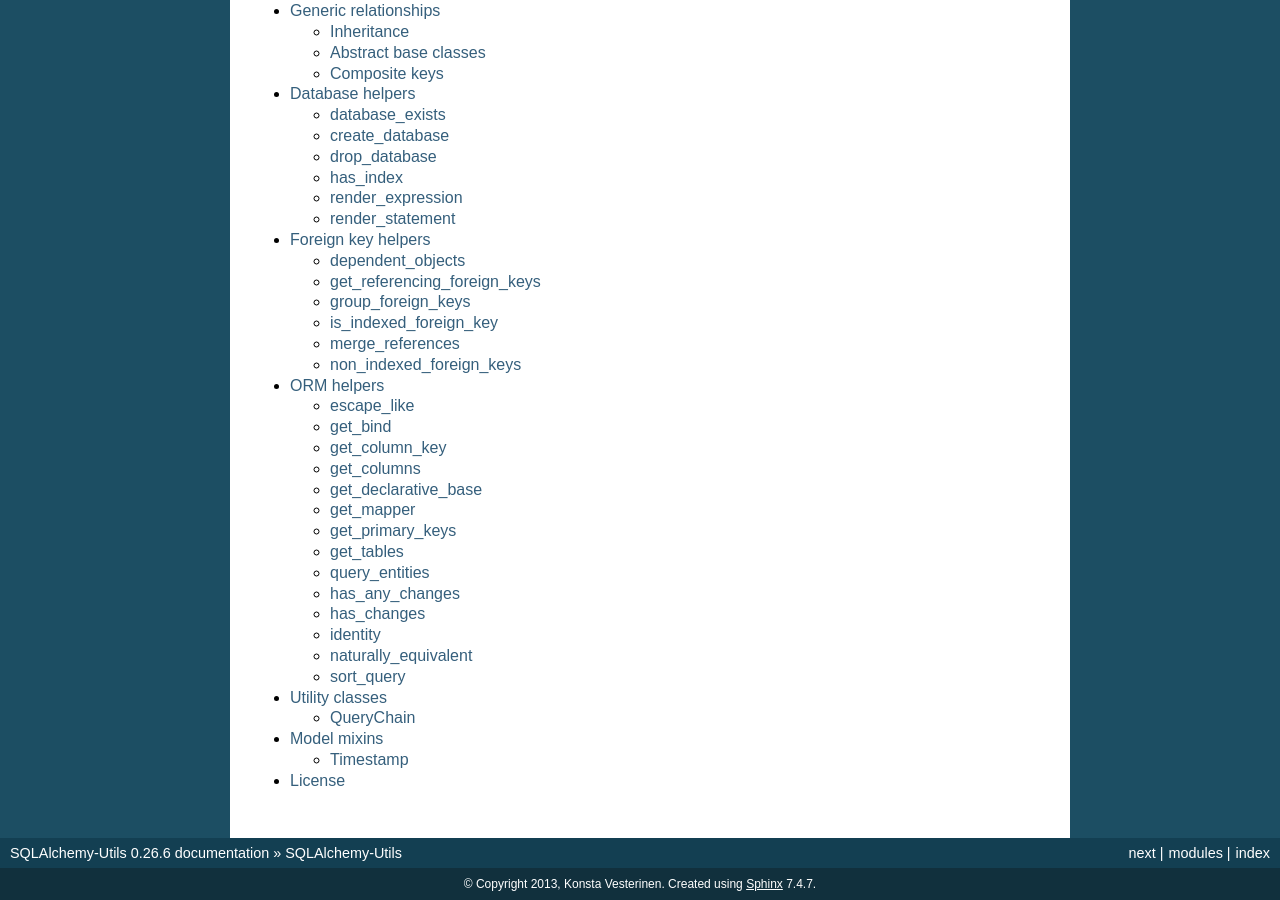
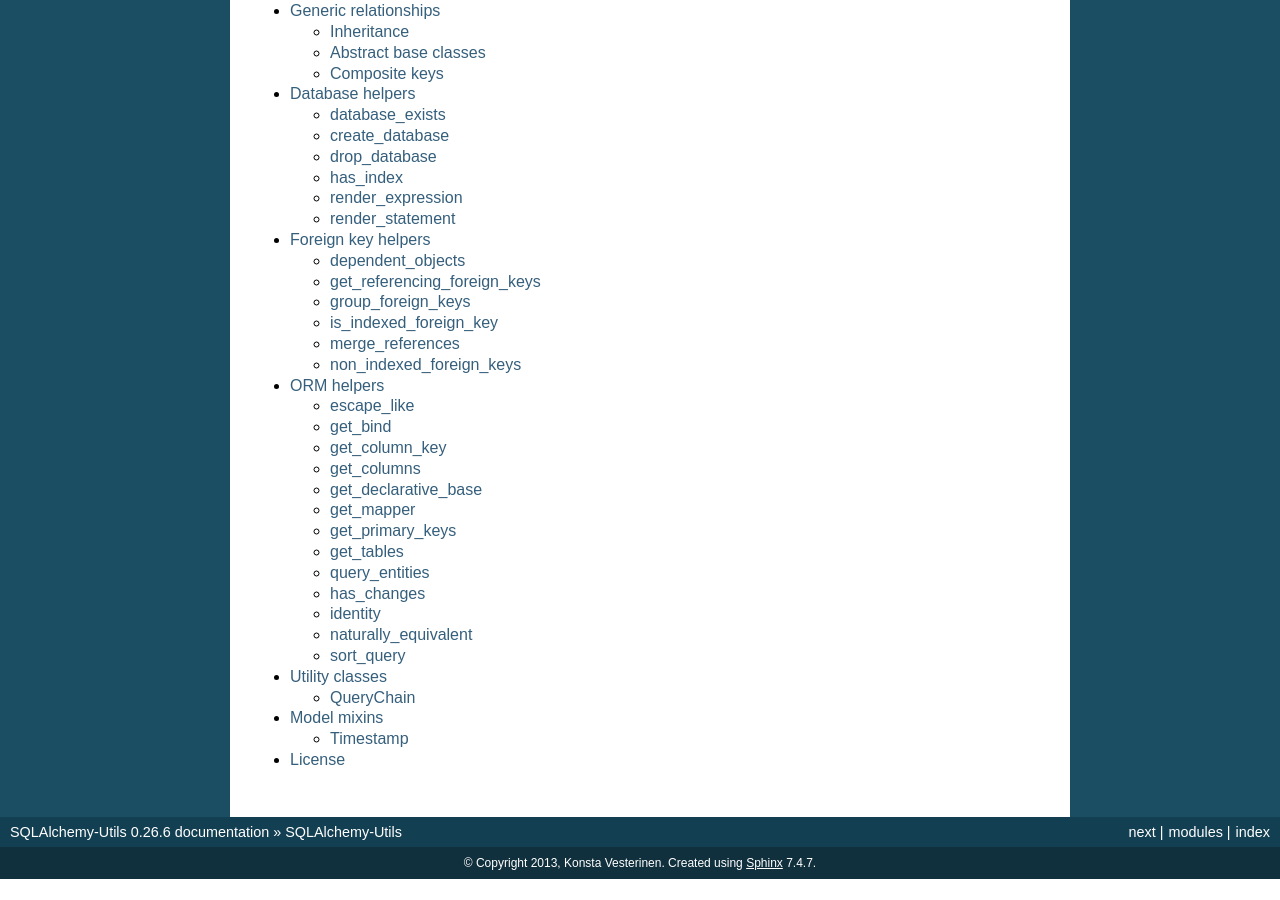
Before and after one commit to kvesteri/sqlalchemy-utils, a Sphinx documentation site: the page built from docs/index.rst, in a window 1280 px wide and 900 px high, scrolled down 793 px. Built offline with Sphinx 7.4.7, drawn with Linux system fonts in a browser that asks for light colours; after the commit the page ends 1672 px from its top, so only the background shows below that.

Commit message:
Remove has_any_changes from docs (deprecated)

```diff
--- a/docs/orm_helpers.rst
+++ b/docs/orm_helpers.rst
@@ -58,12 +58,6 @@ query_entities
 .. autofunction:: query_entities
 
 
-has_any_changes
-^^^^^^^^^^^^^^^
-
-.. autofunction:: has_any_changes
-
-
 has_changes
 ^^^^^^^^^^^
 
```
